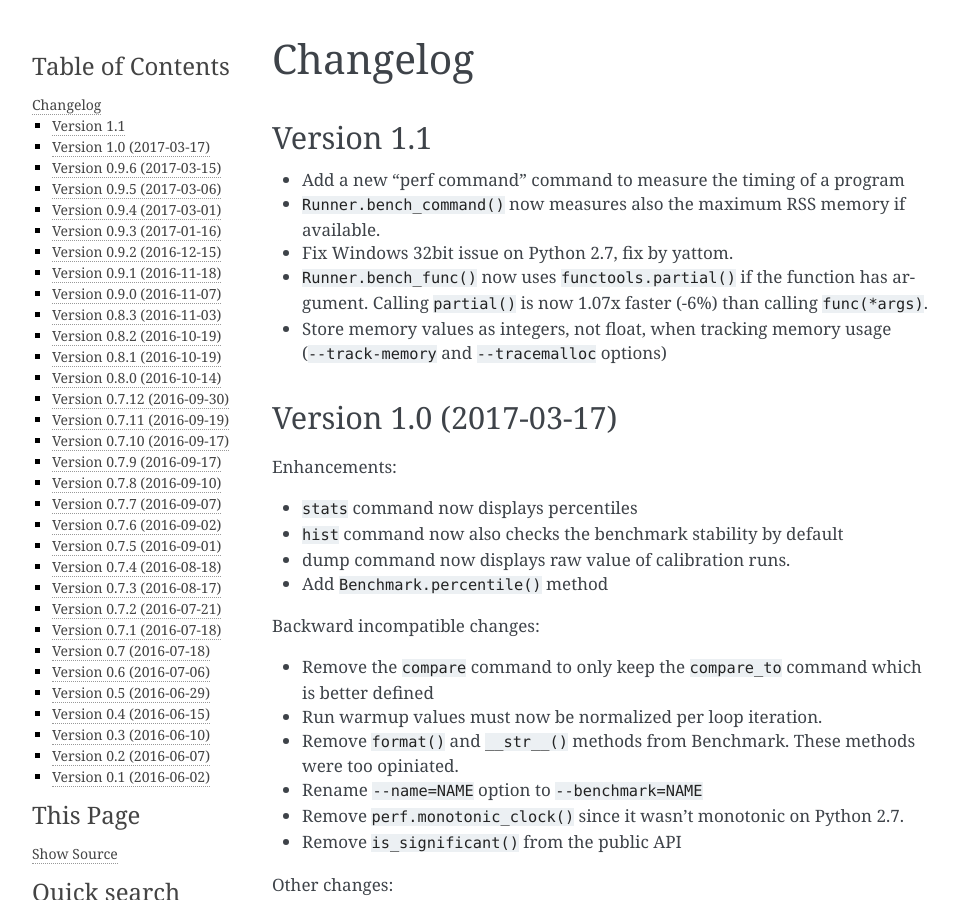
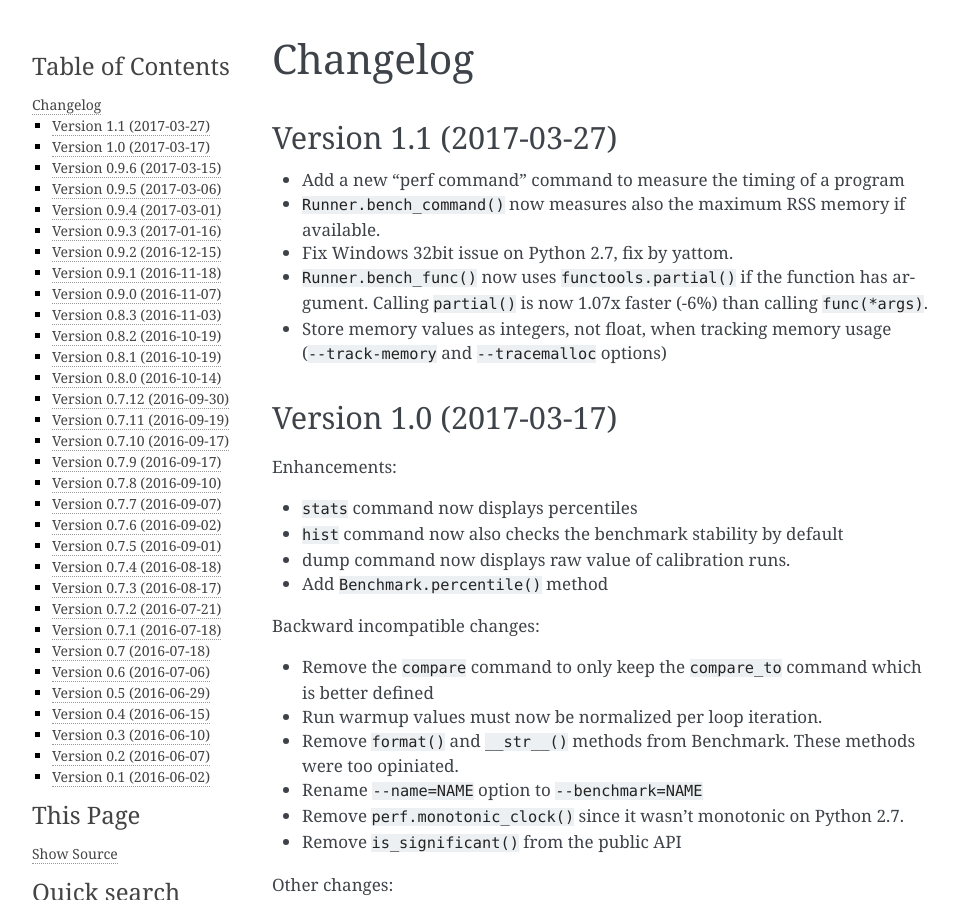
Before and after one commit to psf/pyperf, a Sphinx documentation site: the page built from doc/changelog.rst, in a window 1280 px wide and 900 px high. Shown: the whole window, without its empty margins (148-1105 px from the left). Built offline with Sphinx 7.4.7, drawn with Linux system fonts in a browser that asks for light colours.

Commit message:
prepare release 1.1

```diff
--- a/doc/changelog.rst
+++ b/doc/changelog.rst
@@ -1,8 +1,8 @@
 Changelog
 =========
 
-Version 1.1
------------
+Version 1.1 (2017-03-27)
+------------------------
 
 * Add a new "perf command" command to measure the timing of a program
 * ``Runner.bench_command()`` now measures also the maximum RSS memory if
```
